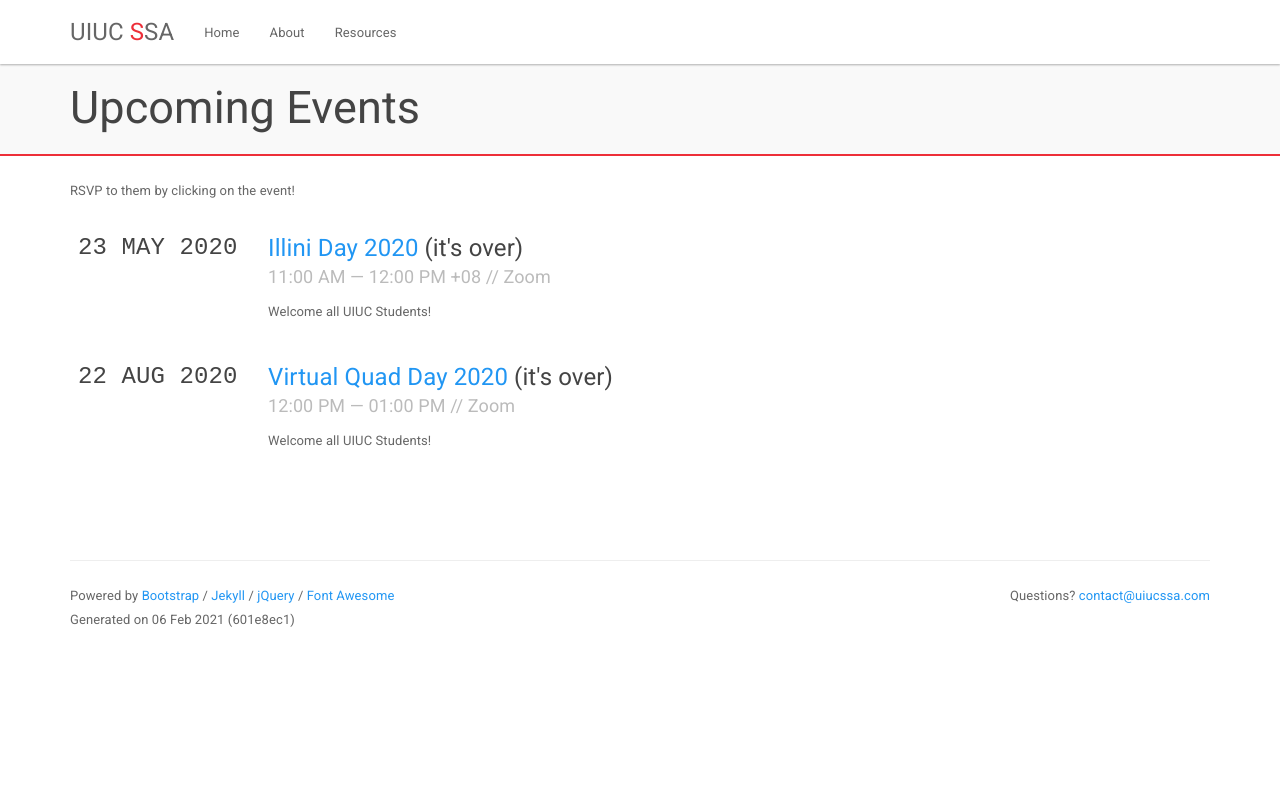
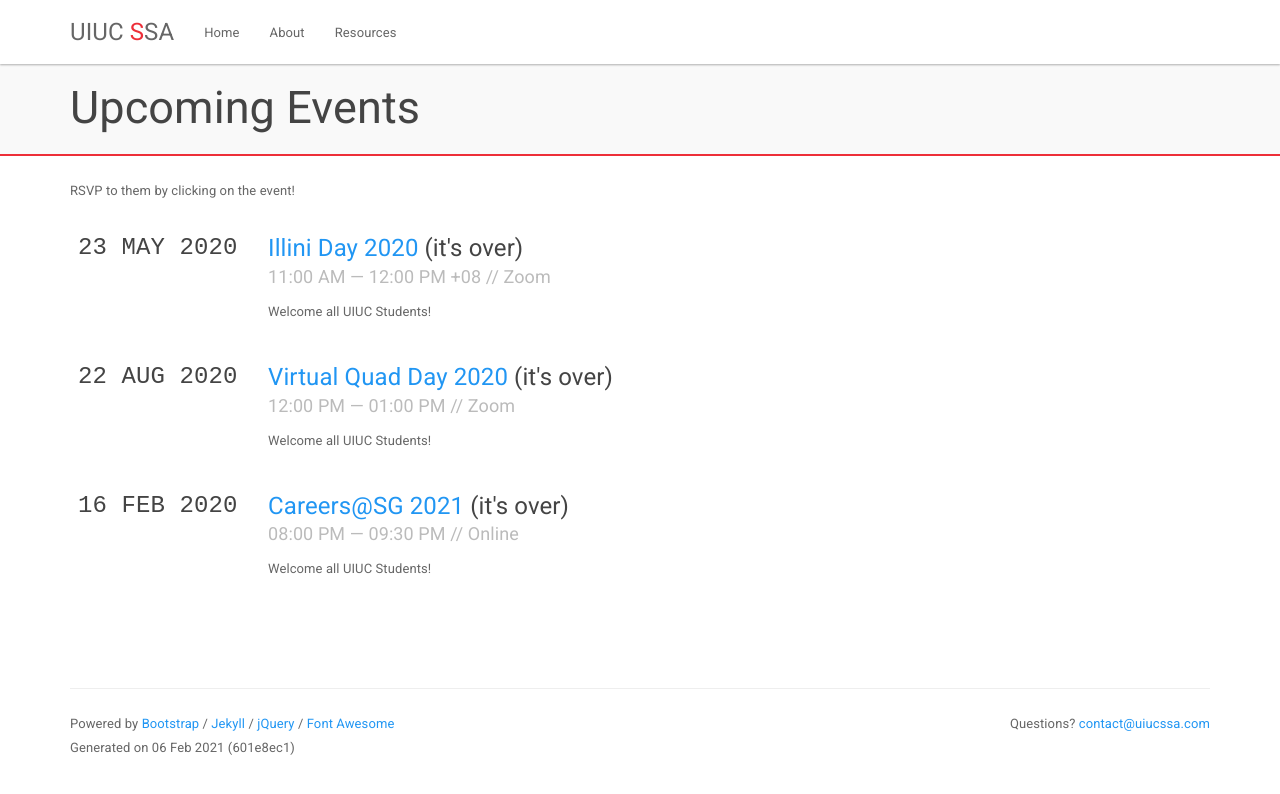
Before and after one commit to uiucssa/uiucssa.github.io, a Jekyll site: the page built from events.html, in a window 1280 px wide. Shown: the top 794 px of the page. Built offline with Jekyll 4.4.1, drawn with Linux system fonts in a browser that asks for light colours.

Commit message:
Added Careers@SG event

```diff
--- a/_data/events.yml
+++ b/_data/events.yml
@@ -318,3 +318,12 @@
   location: Zoom
   url: https://illinois.zoom.us/j/98962090861
   description: Welcome all UIUC Students!
+
+- id: 28
+  name: Careers@SG 2021
+  date: 2020-02-16
+  start_time: 2020-02-16 20:00:00 CDT
+  end_time: 2020-02-16 21:30:00 CDT
+  location: Online
+  url: https://fb.me/e/1WwfND9bG
+  description: Welcome all UIUC Students!
```
